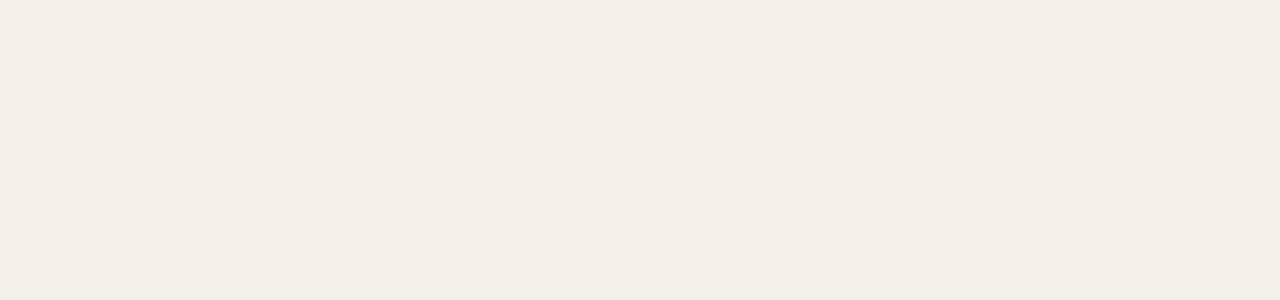
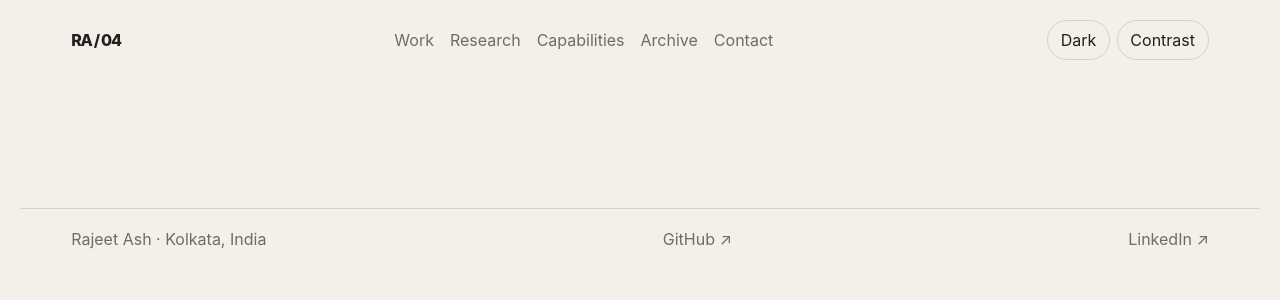
Before and after one commit to rajeet-04/rajeet-04, a React (Vite) app: page / in a window 1280 px wide. Shown: the top 300 px of the page. Built offline with nearby package versions, Linux system fonts and the light colour scheme.

Commit message:
feat: add accessible portfolio shell and themes

```diff
--- a/src/app/App.tsx
+++ b/src/app/App.tsx
@@ -1,9 +1,13 @@
+import { Header } from '../components/layout/Header';
+import { Footer } from '../components/layout/Footer';
+
 export default function App() {
   return (
     <div className="app-shell">
       <a className="skip-link" href="#main-content">Skip to content</a>
-      <nav aria-label="Primary" />
+      <div id="top"><Header /></div>
       <main id="main-content" tabIndex={-1} />
+      <Footer />
     </div>
   );
 }
--- /dev/null
+++ b/src/app/sections.ts
@@ -0,0 +1,7 @@
+export const SECTIONS = [
+  { id: 'work', label: 'Work' },
+  { id: 'research', label: 'Research' },
+  { id: 'capabilities', label: 'Capabilities' },
+  { id: 'archive', label: 'Archive' },
+  { id: 'contact', label: 'Contact' },
+] as const;
--- /dev/null
+++ b/src/components/layout/Footer.tsx
@@ -0,0 +1,9 @@
+export function Footer() {
+  return (
+    <footer className="site-footer">
+      <span>Rajeet Ash · Kolkata, India</span>
+      <a href="https://github.com/rajeet-04">GitHub ↗</a>
+      <a href="https://www.linkedin.com/in/rajeet/">LinkedIn ↗</a>
+    </footer>
+  );
+}
--- /dev/null
+++ b/src/components/layout/Header.tsx
@@ -0,0 +1,14 @@
+import { SECTIONS } from '../../app/sections';
+import { ThemeToggle } from '../ui/ThemeToggle';
+
+export function Header() {
+  return (
+    <header className="site-header">
+      <a className="wordmark" href="#top" aria-label="Rajeet Ash home">RA / 04</a>
+      <nav aria-label="Primary">
+        {SECTIONS.map((section) => <a key={section.id} href={`#${section.id}`}>{section.label}</a>)}
+      </nav>
+      <ThemeToggle />
+    </header>
+  );
+}
--- /dev/null
+++ b/src/components/ui/ThemeToggle.tsx
@@ -0,0 +1,26 @@
+import { useEffect, useState } from 'react';
+
+type Theme = 'light' | 'dark';
+
+export function ThemeToggle() {
+  const [theme, setTheme] = useState<Theme>(() => (localStorage.getItem('theme') as Theme) || 'light');
+  const [contrast, setContrast] = useState(() => localStorage.getItem('contrast') === 'more');
+
+  useEffect(() => {
+    document.documentElement.dataset.theme = theme;
+    document.documentElement.dataset.contrast = contrast ? 'more' : 'normal';
+    localStorage.setItem('theme', theme);
+    localStorage.setItem('contrast', contrast ? 'more' : 'normal');
+  }, [theme, contrast]);
+
+  return (
+    <div className="theme-controls">
+      <button type="button" aria-label={`Theme: ${theme}. Toggle theme`} onClick={() => setTheme(theme === 'light' ? 'dark' : 'light')}>
+        {theme === 'light' ? 'Dark' : 'Light'}
+      </button>
+      <button type="button" aria-label="Toggle high contrast" aria-pressed={contrast} onClick={() => setContrast(!contrast)}>
+        Contrast
+      </button>
+    </div>
+  );
+}
--- /dev/null
+++ b/src/hooks/useReducedMotion.ts
@@ -0,0 +1,5 @@
+import { useMediaQuery } from './useMediaQuery';
+
+export function useReducedMotion() {
+  return useMediaQuery('(prefers-reduced-motion: reduce)');
+}
--- a/src/styles/globals.css
+++ b/src/styles/globals.css
@@ -1,15 +1,31 @@
+@import './tokens.css';
+@import './themes.css';
+
 :root {
   font-family: Inter, ui-sans-serif, system-ui, sans-serif;
-  color: #20211f;
-  background: #f3f0e9;
+  color: var(--ink);
+  background: var(--bg);
   font-synthesis: none;
   text-rendering: optimizeLegibility;
 }
 
 * { box-sizing: border-box; }
 html { scroll-behavior: smooth; }
-body { margin: 0; min-width: 320px; }
+body { margin: 0; min-width: 320px; background: var(--bg); }
 button, a, input, textarea, select { font: inherit; }
 .skip-link { position: fixed; left: 1rem; top: 1rem; z-index: 10; transform: translateY(-200%); }
 .skip-link:focus { transform: translateY(0); }
 :focus-visible { outline: 3px solid #a33f24; outline-offset: 4px; }
+.site-header, .site-footer { align-items: center; display: flex; gap: 1.25rem; margin: 0 auto; max-width: var(--max-width); padding: 1.25rem var(--gutter); }
+.site-header { justify-content: space-between; }
+.site-header nav { display: flex; flex-wrap: wrap; gap: 1rem; }
+a { color: inherit; }
+.wordmark { font-weight: 800; letter-spacing: -.08em; text-decoration: none; }
+.site-header nav a, .site-footer a { color: var(--muted); text-decoration: none; }
+.site-header nav a:hover, .site-footer a:hover { color: var(--accent); }
+.theme-controls { display: flex; gap: .4rem; }
+button { border: 1px solid var(--line); border-radius: 999px; background: transparent; color: var(--ink); cursor: pointer; min-height: 2.5rem; padding: .5rem .8rem; }
+button:hover { border-color: var(--accent); color: var(--accent); }
+.site-footer { border-top: 1px solid var(--line); color: var(--muted); justify-content: space-between; margin-top: var(--space-5); }
+@media (max-width: 720px) { .site-header { align-items: flex-start; flex-wrap: wrap; } .site-header nav { order: 3; width: 100%; } .site-footer { align-items: flex-start; flex-direction: column; } }
+@media (prefers-reduced-motion: reduce) { html { scroll-behavior: auto; } }
--- /dev/null
+++ b/src/styles/themes.css
@@ -0,0 +1,14 @@
+:root[data-theme='dark'] {
+  --bg: #171816;
+  --surface: #22231f;
+  --ink: #f3f0e9;
+  --muted: #aaa79c;
+  --line: #45463f;
+  --accent: #e47b50;
+  --accent-ink: #171816;
+}
+
+:root[data-contrast='more'] {
+  --line: currentColor;
+  --muted: var(--ink);
+}
--- /dev/null
+++ b/src/styles/tokens.css
@@ -0,0 +1,18 @@
+:root {
+  --bg: #f3f0e9;
+  --surface: #fffdf8;
+  --ink: #20211f;
+  --muted: #6d6c66;
+  --line: #d7d2c7;
+  --accent: #b34f2e;
+  --accent-ink: #fffaf2;
+  --max-width: 1240px;
+  --gutter: clamp(1.25rem, 4vw, 4rem);
+  --space-1: .5rem;
+  --space-2: 1rem;
+  --space-3: 1.5rem;
+  --space-4: 2.5rem;
+  --space-5: clamp(4rem, 10vw, 9rem);
+  --ease-out: cubic-bezier(0.23, 1, 0.32, 1);
+  --ease-in-out: cubic-bezier(0.77, 0, 0.175, 1);
+}
```
Also changed, not shown: src/hooks/useMediaQuery.ts (added, +15 -0 lines), 1 other file (tests, documents, lock files or other folders).
